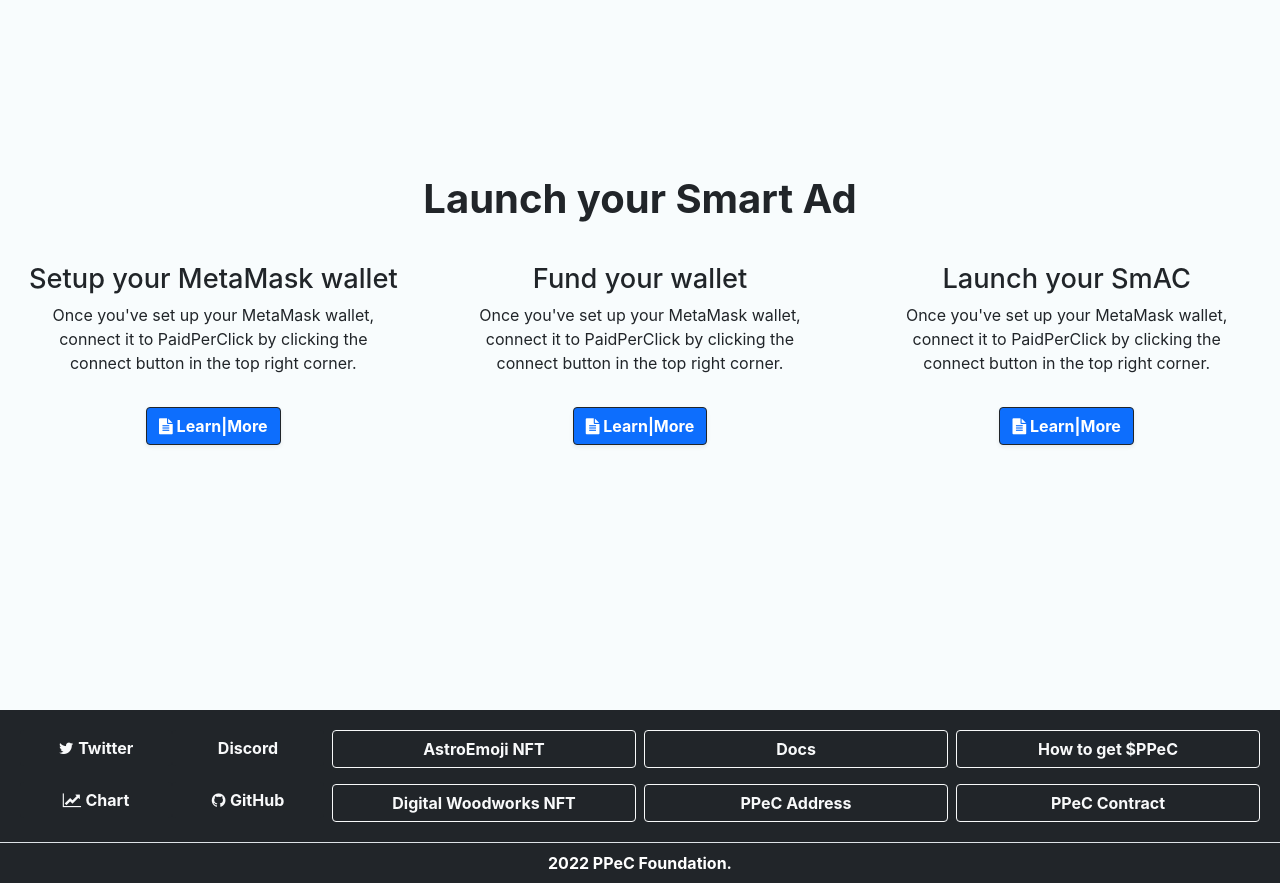
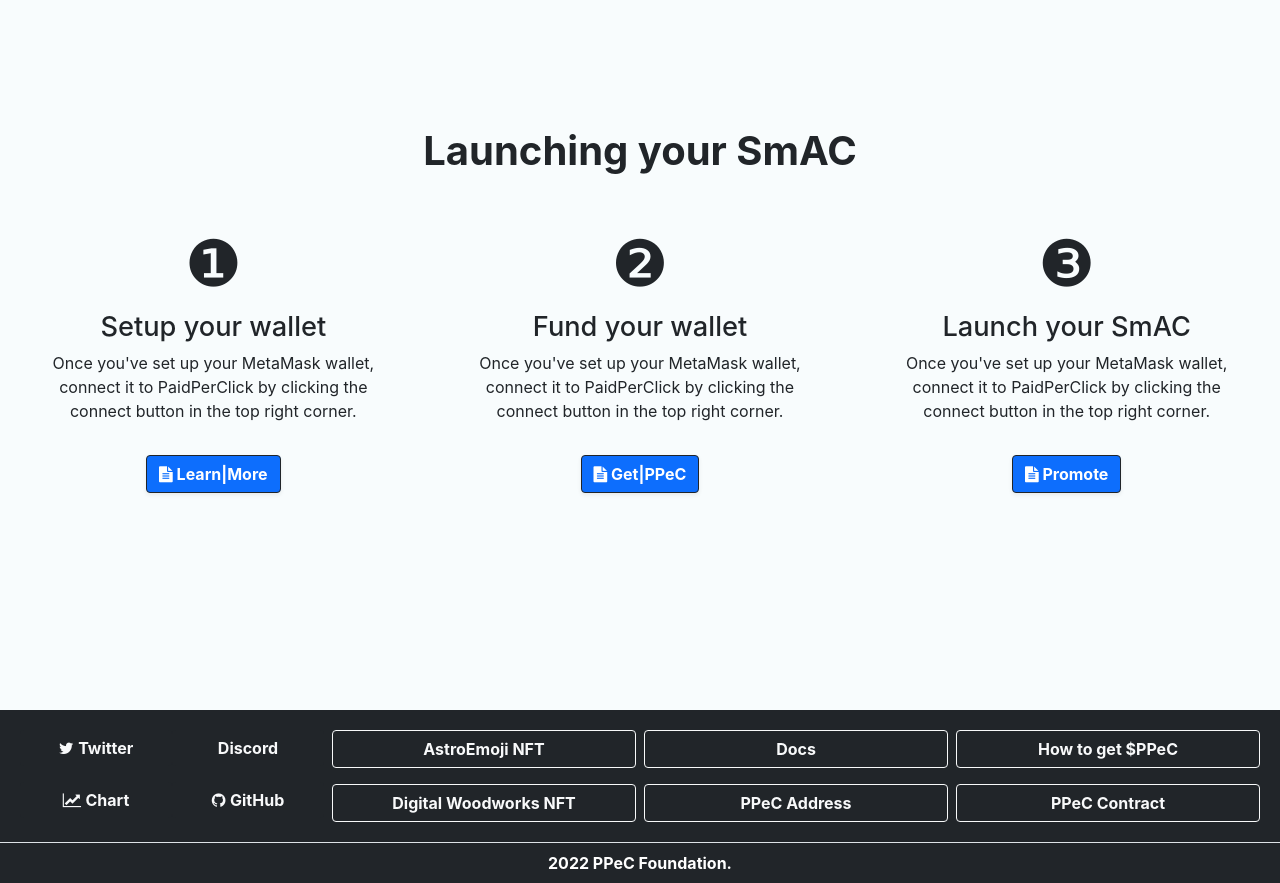
Before and after one commit to PPeC-Foundation/ppec-app-client, a React (Create React App) app: page / in a window 1280 px wide. Shown: the part 1660-2543 px from the top of the page. Built offline with nearby package versions, Linux system fonts and the light colour scheme; no server answers; what aws-amplify would draw is missing.

Commit message:
Start up launch

```diff
--- a/src/containers/Home.js
+++ b/src/containers/Home.js
@@ -116,12 +116,13 @@
             <div className="row d-flex justify-content-center align-content-center p-0" style={{ minHeight: "calc(100vh)", backgroundColor: "#f8fcfdf2" }}>
                 <div className="col-12 d-flex justify-content-center align-content-center my-5 my-md-0">
                     <div className="p-3 align-self-center">
-                        <h1 style={{ fontSize: "2.5rem" }}> <b> Launch your Smart Ad </b> </h1>
+                        <h1 style={{ fontSize: "2.5rem" }}> <b> Launching your SmAC </b> </h1>
                     </div>
                 </div>
                 <div className="col-12 col-md-4 d-flex justify-content-center align-content-center my-5 my-md-0">
                     <div className="p-3 align-self-center text-center">
-                        <h2 style={{ fontSize: "1.7rem" }}> Setup your MetaMask wallet </h2>
+                        <span style={{ fontSize: "4rem" }}> &#10102; </span>
+                        <h2 style={{ fontSize: "1.7rem" }}> Setup your wallet </h2>
                         <p>Once you've set up your MetaMask wallet, connect it to PaidPerClick by clicking the connect button in the top right corner.</p>
                         <a href={documentPPeC} target="_blank" className="btn btn-primary border border-dark mt-3 shadow-sm" rel="noopener noreferrer">
                             <i className='fa fa-file-text'></i>
@@ -131,21 +132,23 @@
                 </div>
                 <div className="col-12 col-md-4 d-flex justify-content-center align-content-center my-5 my-md-0">
                     <div className="p-3 align-self-center text-center">
+                        <span style={{ fontSize: "4rem" }}> &#10103; </span>
                         <h2 style={{ fontSize: "1.7rem" }}> Fund your wallet </h2>
                         <p>Once you've set up your MetaMask wallet, connect it to PaidPerClick by clicking the connect button in the top right corner.</p>
                         <a href={documentPPeC} target="_blank" className="btn btn-primary border border-dark mt-3 shadow-sm" rel="noopener noreferrer">
                             <i className='fa fa-file-text'></i>
-                            <b> Learn|More </b>
+                            <b> Get|PPeC </b>
                         </a>
                     </div>
                 </div>
                 <div className="col-12 col-md-4 d-flex justify-content-center align-content-center my-5 my-md-0">
                     <div className="p-3 align-self-center text-center">
+                        <span style={{ fontSize: "4rem" }}> &#10104; </span>
                         <h2 style={{ fontSize: "1.7rem" }}> Launch your SmAC </h2>
                         <p>Once you've set up your MetaMask wallet, connect it to PaidPerClick by clicking the connect button in the top right corner.</p>
                         <a href={documentPPeC} target="_blank" className="btn btn-primary border border-dark mt-3 shadow-sm" rel="noopener noreferrer">
                             <i className='fa fa-file-text'></i>
-                            <b> Learn|More </b>
+                            <b> Promote </b>
                         </a>
                     </div>
                 </div>
```
